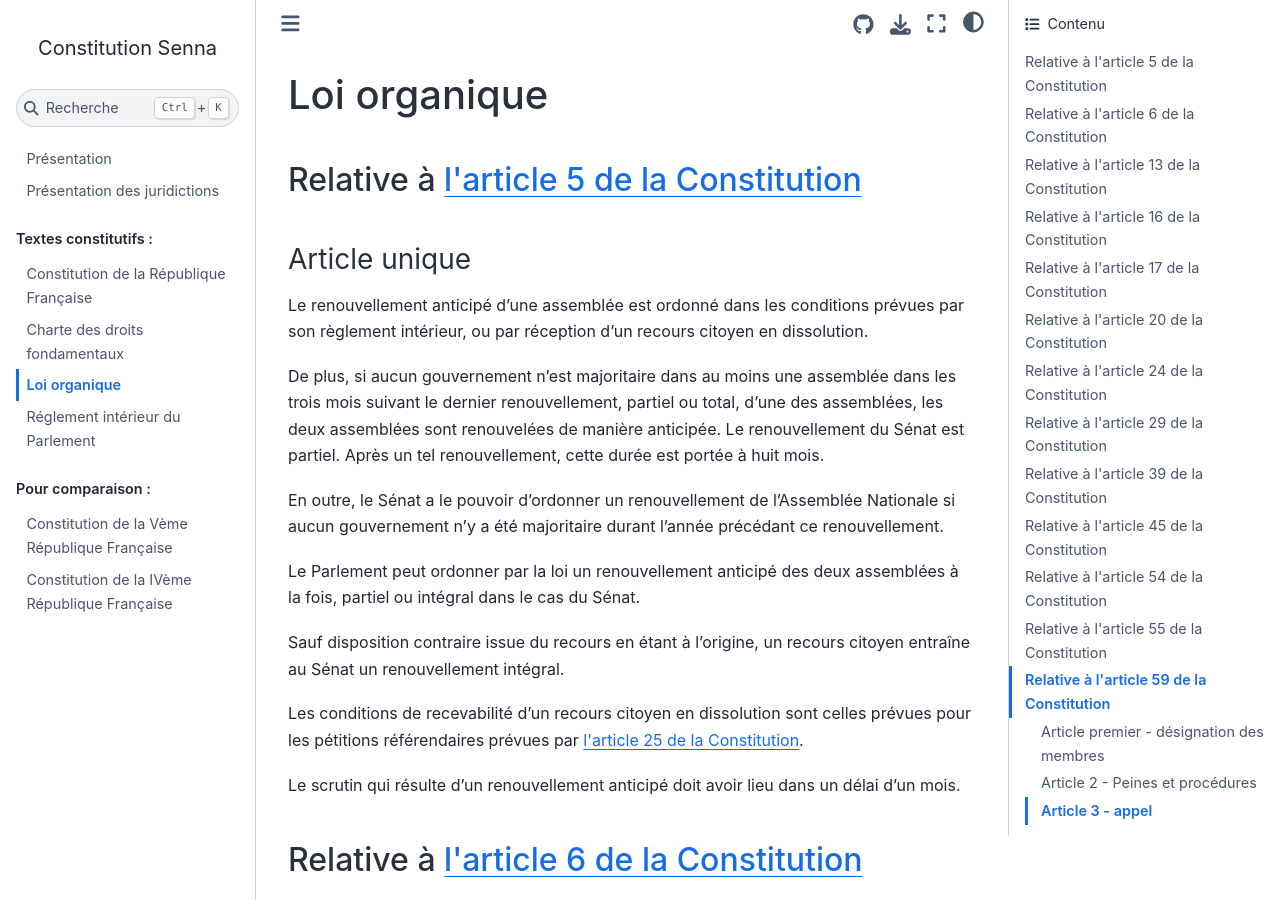
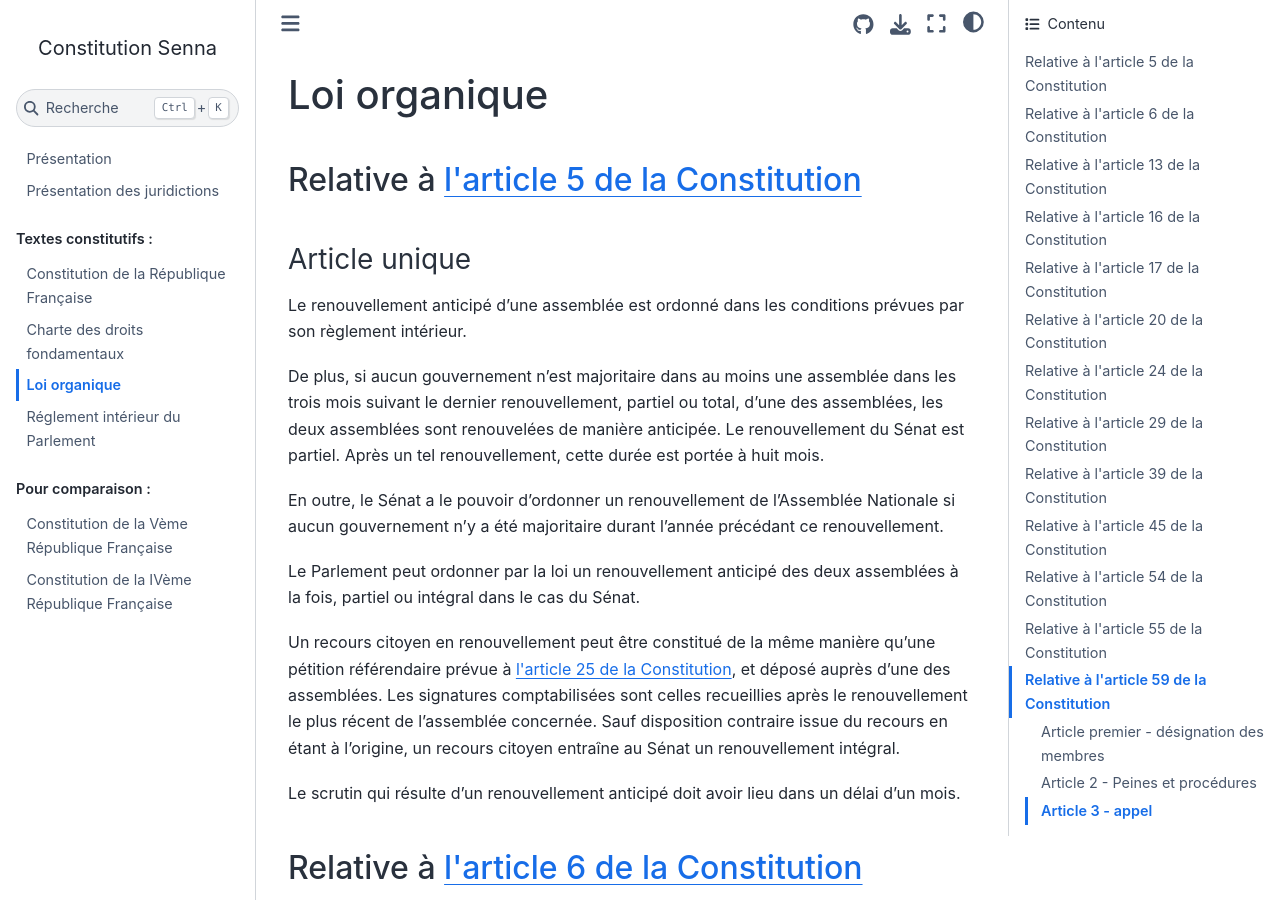
Before and after one commit to Gouvernathor/senna, a Sphinx documentation site: the page built from source/organique.rst, in a window 1280 px wide and 900 px high. Built offline with Sphinx 7.4.7 and the Sphinx Book theme 1.1.4, drawn with Linux system fonts in a browser that asks for light colours.

Commit message:
Factorisation du recours citoyen pour élections anticipées

```diff
--- a/source/organique.rst
+++ b/source/organique.rst
@@ -8,7 +8,7 @@
 
 Article unique
 --------------
-Le renouvellement anticipé d'une assemblée est ordonné dans les conditions prévues par son règlement intérieur, ou par réception d'un recours citoyen en dissolution.
+Le renouvellement anticipé d'une assemblée est ordonné dans les conditions prévues par son règlement intérieur.
 
 De plus, si aucun gouvernement n'est majoritaire dans au moins une assemblée dans les trois mois suivant le dernier renouvellement, partiel ou total, d'une des assemblées, les deux assemblées sont renouvelées de manière anticipée. Le renouvellement du Sénat est partiel. Après un tel renouvellement, cette durée est portée à huit mois.
 
@@ -16,9 +16,7 @@
 
 Le Parlement peut ordonner par la loi un renouvellement anticipé des deux assemblées à la fois, partiel ou intégral dans le cas du Sénat.
 
-Sauf disposition contraire issue du recours en étant à l'origine, un recours citoyen entraîne au Sénat un renouvellement intégral.
-
-Les conditions de recevabilité d'un recours citoyen en dissolution sont celles prévues pour les pétitions référendaires prévues par :artref:`référendums`.
+Un recours citoyen en renouvellement peut être constitué de la même manière qu'une pétition référendaire prévue à :artref:`référendums`, et déposé auprès d'une des assemblées. Les signatures comptabilisées sont celles recueillies après le renouvellement le plus récent de l'assemblée concernée. Sauf disposition contraire issue du recours en étant à l'origine, un recours citoyen entraîne au Sénat un renouvellement intégral.
 
 Le scrutin qui résulte d'un renouvellement anticipé doit avoir lieu dans un délai d'un mois.
 
```
